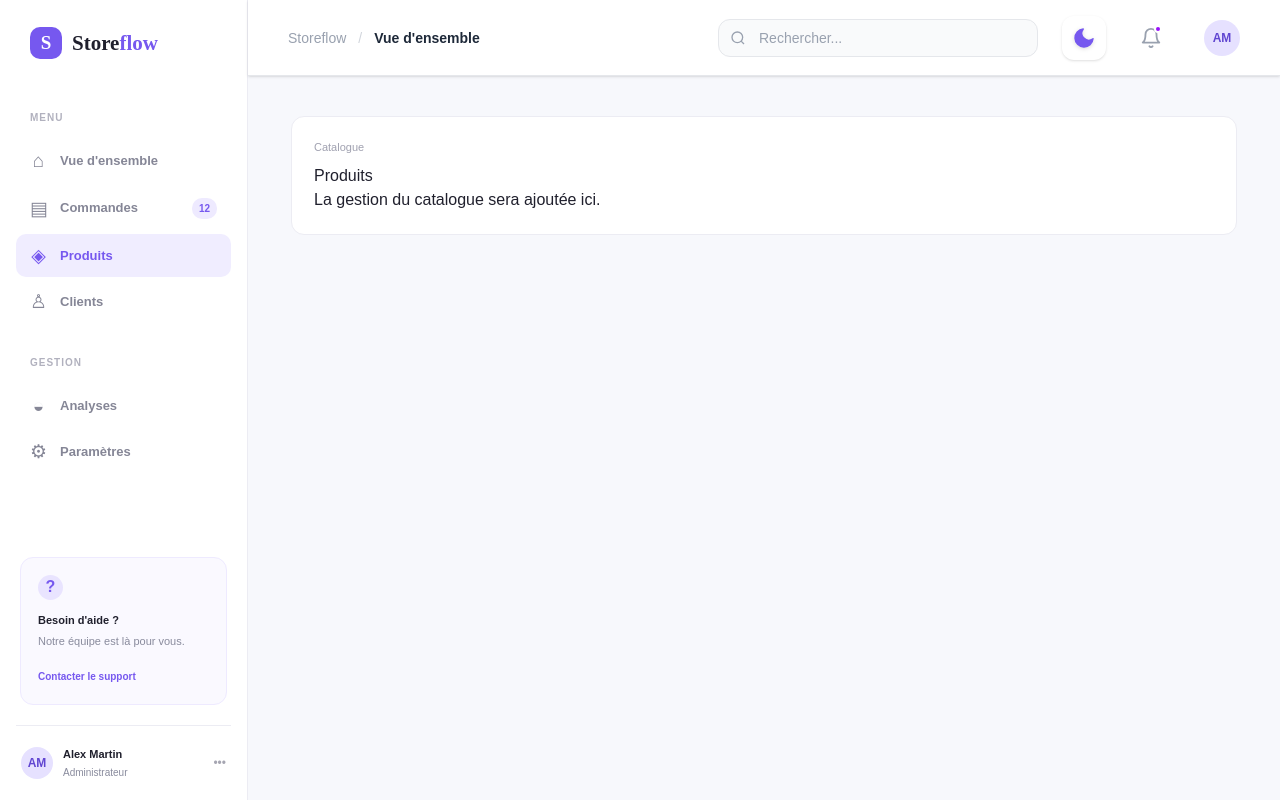
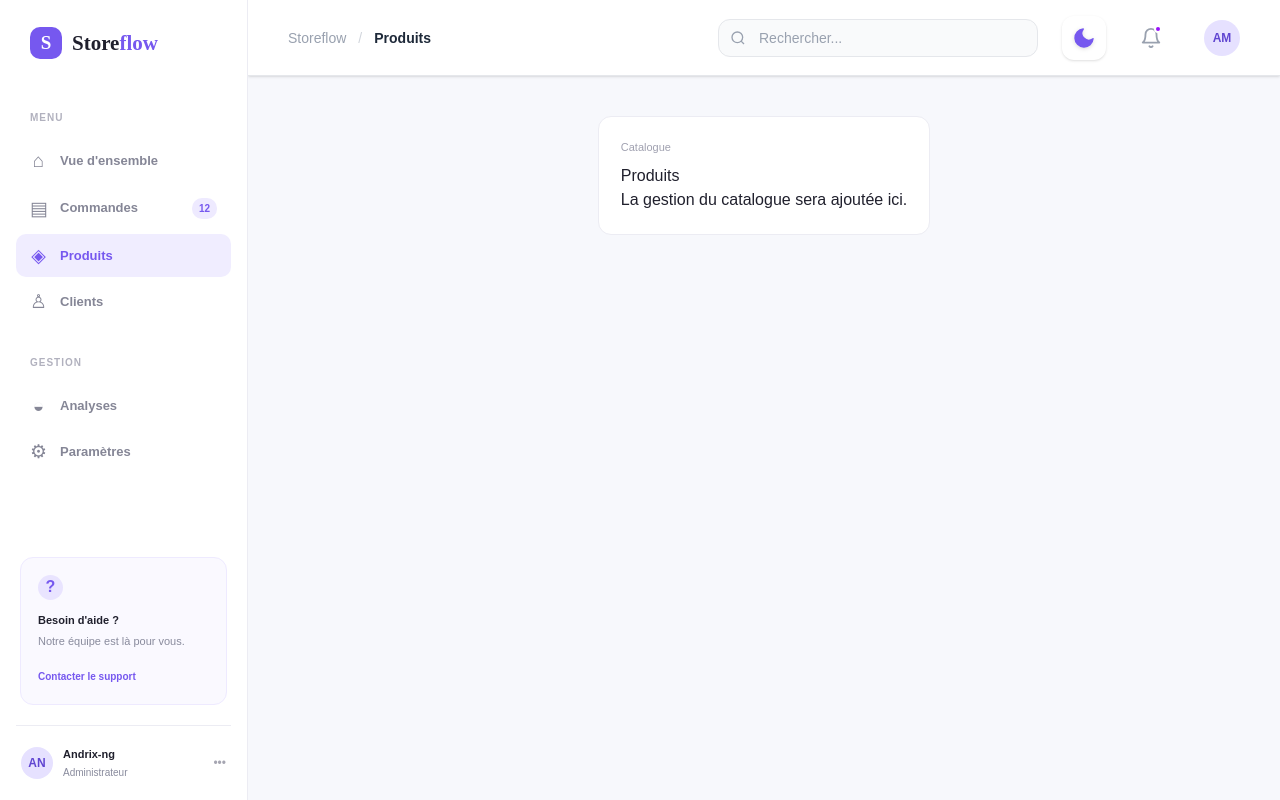
Before and after one commit to AndrixNg1/Nuxt.Shop-dashboard, a Nuxt app: page /products in a window 1280 px wide. Built offline with nearby package versions, Linux system fonts and the light colour scheme.

Commit message:
feat: sticky sidebar + sticky topbar, dynamic breadcrumb per route

```diff
--- a/app/assets/css/main.css
+++ b/app/assets/css/main.css
@@ -23,7 +23,8 @@ body {
 
 .app-shell {
     display: flex;
-    min-height: 100vh
+    height: 100vh;
+    overflow: hidden;
 }
 
 .sidebar {
@@ -33,7 +34,12 @@ body {
     flex-direction: column;
     padding: 27px 16px 20px;
     width: 248px;
-    flex-shrink: 0
+    flex-shrink: 0;
+    position: sticky;
+    top: 0;
+    height: 100vh;
+    overflow-y: auto;
+    overflow-x: hidden;
 }
 
 .brand {
@@ -210,7 +216,12 @@ body {
 
 .main-content {
     flex: 1;
-    min-width: 0
+    min-width: 0;
+    display: flex;
+    flex-direction: column;
+    height: 100vh;
+    overflow-y: auto;
+    overflow-x: hidden;
 }
 
 .topbar {
@@ -269,7 +280,8 @@ body {
 .page-content {
     max-width: 1440px;
     margin: 0 auto;
-    padding: 40px 43px 60px
+    padding: 40px 43px 60px;
+    flex: 1;
 }
 
 .page-heading {
--- a/app/components/dashboard/DashboardHeader.vue
+++ b/app/components/dashboard/DashboardHeader.vue
@@ -1,7 +1,7 @@
 <template>
   <section class="flex flex-col gap-2">
     <p class="text-xs font-bold uppercase tracking-wider text-gray-400 dark:text-gray-500">Lundi 24 août 2026</p>
-    <h1 class="m-0 text-3xl font-extrabold text-gray-900 dark:text-white">Bonjour Alex <span class="inline-block hover:animate-bounce">👋</span></h1>
+    <h1 class="m-0 text-3xl font-extrabold text-gray-900 dark:text-white">Bonjour Andrix-ng <span class="inline-block hover:animate-bounce">👋</span></h1>
     <p class="text-sm text-gray-500 dark:text-gray-400">Voici ce qu'il se passe dans votre boutique aujourd'hui.</p>
   </section>
 </template>
--- a/app/layouts/default.vue
+++ b/app/layouts/default.vue
@@ -1,12 +1,22 @@
 <script setup lang="ts">
 const isSidebarOpen = ref(false);
-const closeSidebar = () => {
-  isSidebarOpen.value = false;
+const closeSidebar = () => { isSidebarOpen.value = false; };
+const isNotifOpen = ref(false);
+const toggleNotif = () => { isNotifOpen.value = !isNotifOpen.value; };
+
+const route = useRoute();
+
+const pageNames: Record<string, string> = {
+  '/': 'Vue d\'ensemble',
+  '/orders': 'Commandes',
+  '/products': 'Produits',
+  '/customers': 'Clients',
+  '/analytics': 'Analyses',
+  '/settings': 'Paramètres',
+  '/notifications': 'Notifications',
 };
-const isNotifOpen = ref(false);
-const toggleNotif = () => {
-  isNotifOpen.value = !isNotifOpen.value;
-};
+
+const currentPageName = computed(() => pageNames[route.path] ?? route.path.replace('/', ''));
 </script>
 
 <template>
@@ -39,9 +49,9 @@ const toggleNotif = () => {
             support</button>
         </div>
         <div class="profile">
-          <div class="avatar avatar--small">AM</div>
+          <div class="avatar avatar--small">AN</div>
           <div class="profile__info">
-            <strong>Alex Martin</strong><span>Administrateur</span>
+            <strong>Andrix-ng</strong><span>Administrateur</span>
           </div>
           <span class="profile__more">•••</span>
         </div>
@@ -50,15 +60,15 @@ const toggleNotif = () => {
     <div v-if="isSidebarOpen" class="sidebar-overlay" @click="closeSidebar" />
     <main class="main-content">
       <header
-        class="h-[76px] px-6 lg:px-10 flex items-center bg-white dark:bg-[#20202d] border-b border-gray-200 dark:border-gray-800 transition-colors duration-250 z-10 w-full shadow-sm">
+        class="sticky top-0 z-30 h-[76px] px-6 lg:px-10 flex items-center bg-white dark:bg-[#20202d] border-b border-gray-200 dark:border-gray-800 transition-colors duration-250 w-full shadow-sm flex-shrink-0">
         <button class="lg:hidden text-gray-500 text-2xl mr-4 bg-transparent border-none focus:outline-none"
           aria-label="Ouvrir le menu" @click="isSidebarOpen = true">
           ☰
         </button>
         <div class="text-sm text-gray-400 dark:text-gray-500 flex items-center">
-          <span class="font-medium">Storeflow</span>
-          <b class="mx-3 font-normal text-gray-300">/</b>
-          <strong class="text-gray-800 dark:text-gray-100 font-bold">Vue d'ensemble</strong>
+          <span class="font-medium text-gray-400 dark:text-gray-500">Storeflow</span>
+          <b class="mx-3 font-normal text-gray-300 dark:text-gray-700">/</b>
+          <strong class="text-gray-800 dark:text-gray-100 font-bold">{{ currentPageName }}</strong>
         </div>
         <div class="flex items-center gap-4 lg:gap-6 ml-auto">
           <!-- Barre de recherche -->
```
